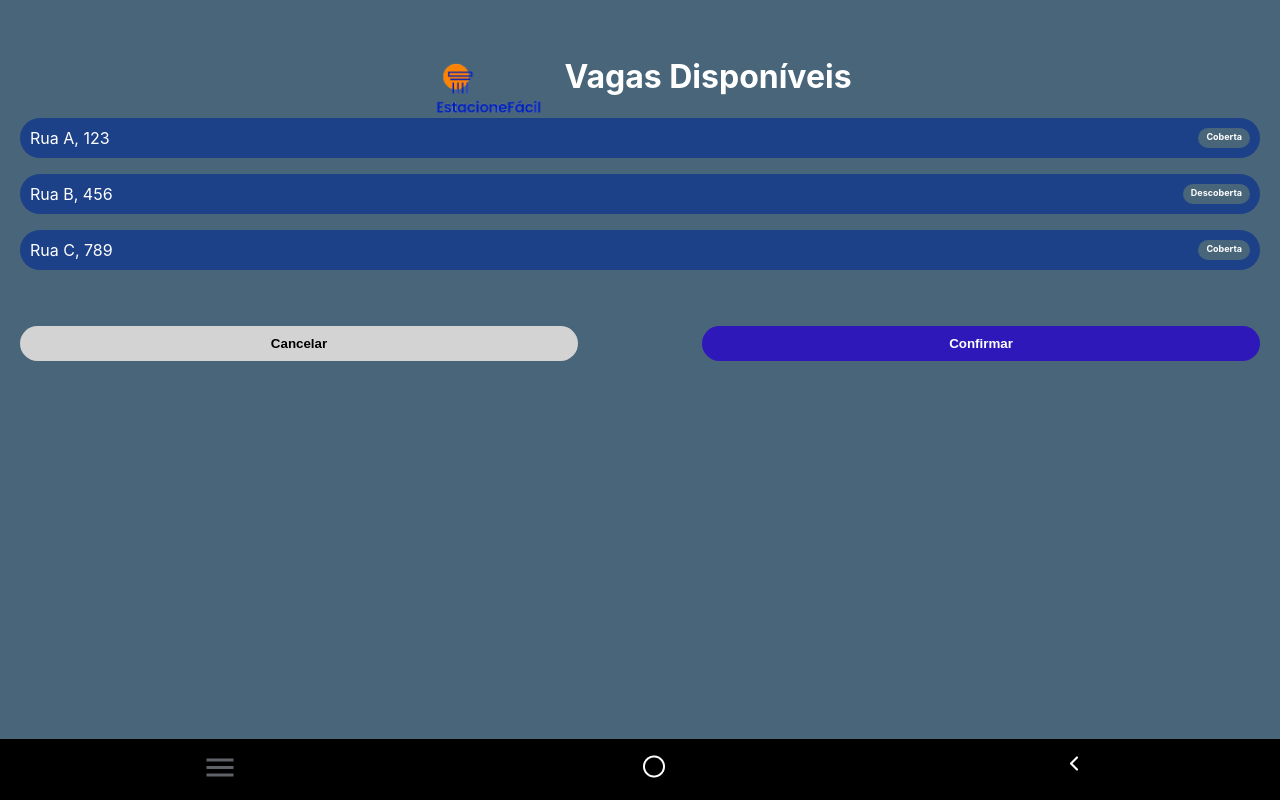
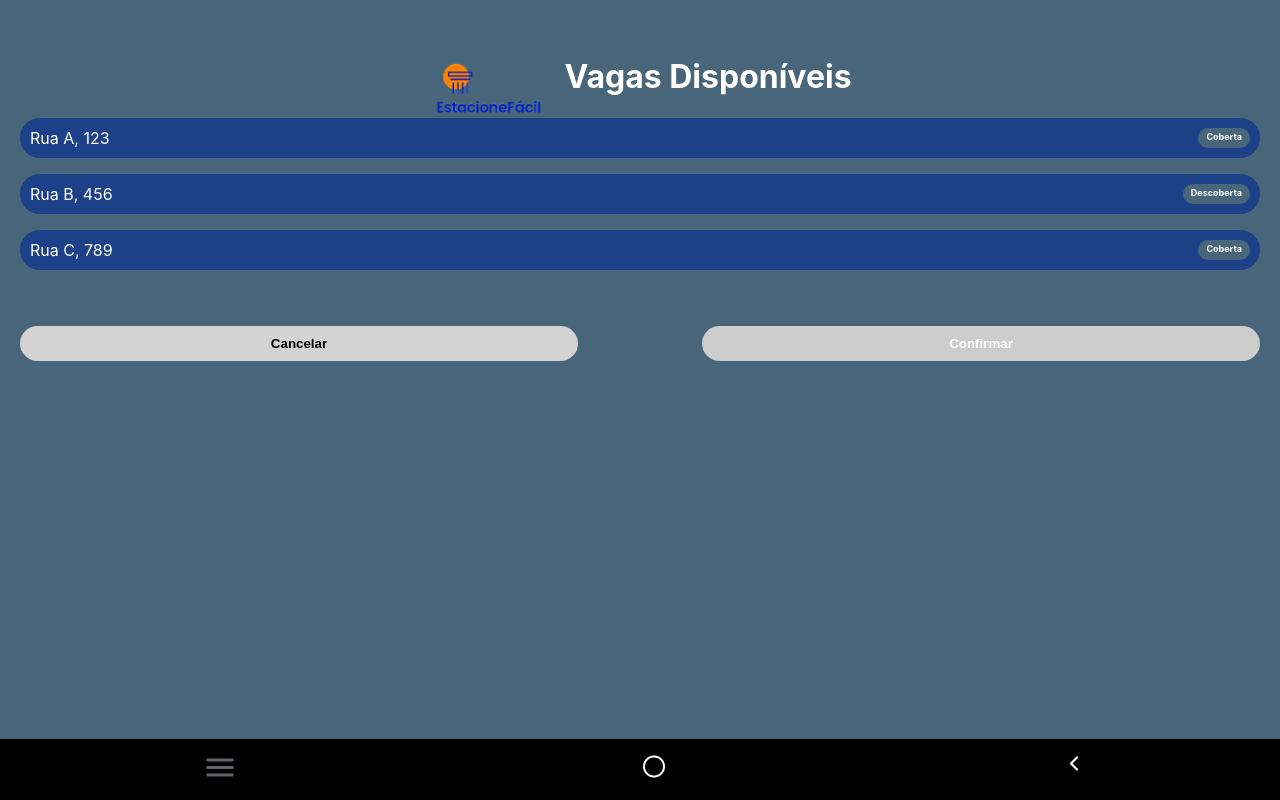
Before and after one commit to viniciusrad/estacione-facil-front, a React (Create React App) app: page /vagas/listar in a window 1280 px wide. Built offline with nearby package versions, Linux system fonts and the light colour scheme.

Commit message:
feat - ajuste para permitir que so se confirme uma vaga ao selecionar uma vaga

```diff
--- a/src/pages/vagas/listar-vagas.js
+++ b/src/pages/vagas/listar-vagas.js
@@ -9,10 +9,15 @@ import {
     VagaItem,
     ButtonContainer,
     CancelButton,
-    ConfirmButton
+    ConfirmButton as BaseConfirmButton
 } from '../../components/StyledComponents';
 
-
+const StyledConfirmButton = styled(BaseConfirmButton)`
+    &:disabled {
+        background-color: #cccccc;
+        cursor: not-allowed;
+    }
+`;
 
 const ListaVagas = () => {
     const [showPopUp, setShowPopUp] = useState(false);
@@ -47,7 +52,13 @@ const ListaVagas = () => {
 
             <ButtonContainer>
                 <CancelButton>Cancelar</CancelButton>
-                <ConfirmButton className='btn-confirmar' onClick={() => setShowPopUp(true)}>Confirmar</ConfirmButton>
+                <StyledConfirmButton
+                    className='btn-confirmar'
+                    onClick={() => setShowPopUp(true)}
+                    disabled={vagaSelecionada === null}
+                >
+                    Confirmar
+                </StyledConfirmButton>
             </ButtonContainer>
 
             {showPopUp && (
```
